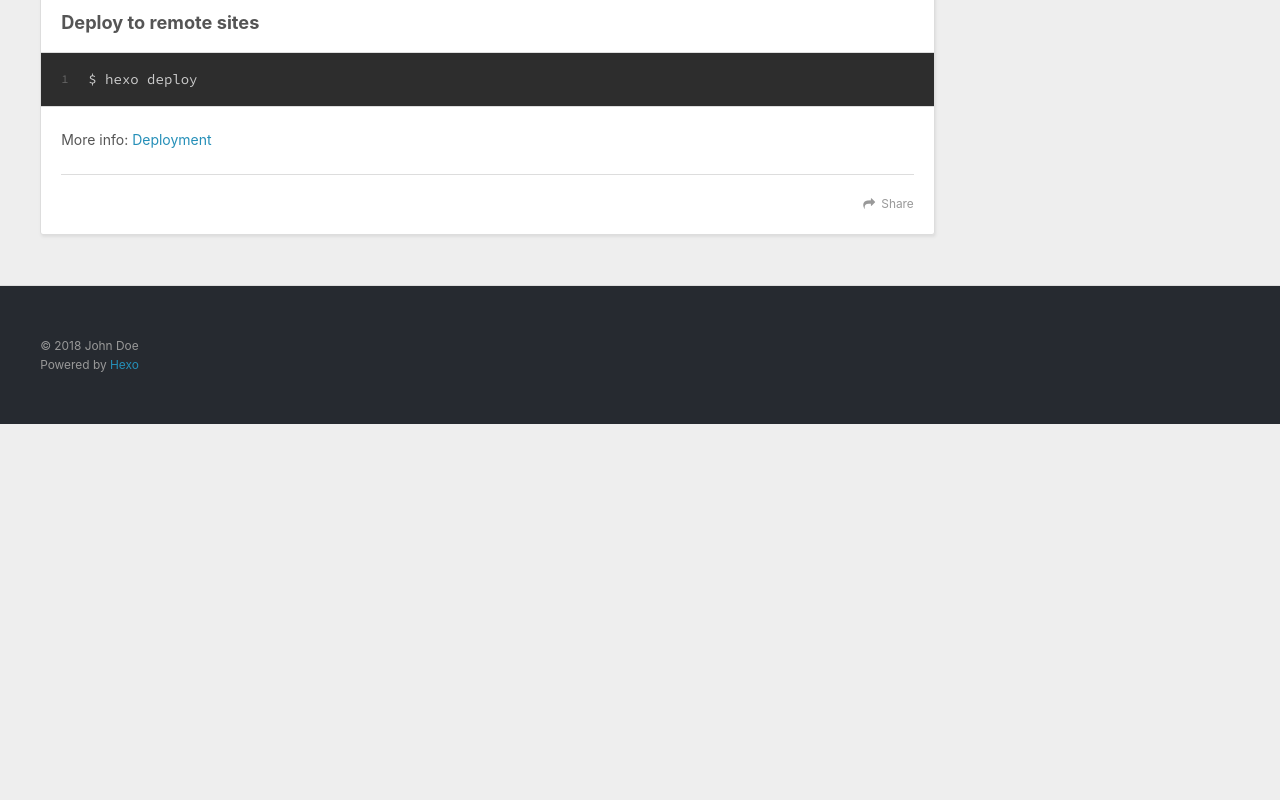
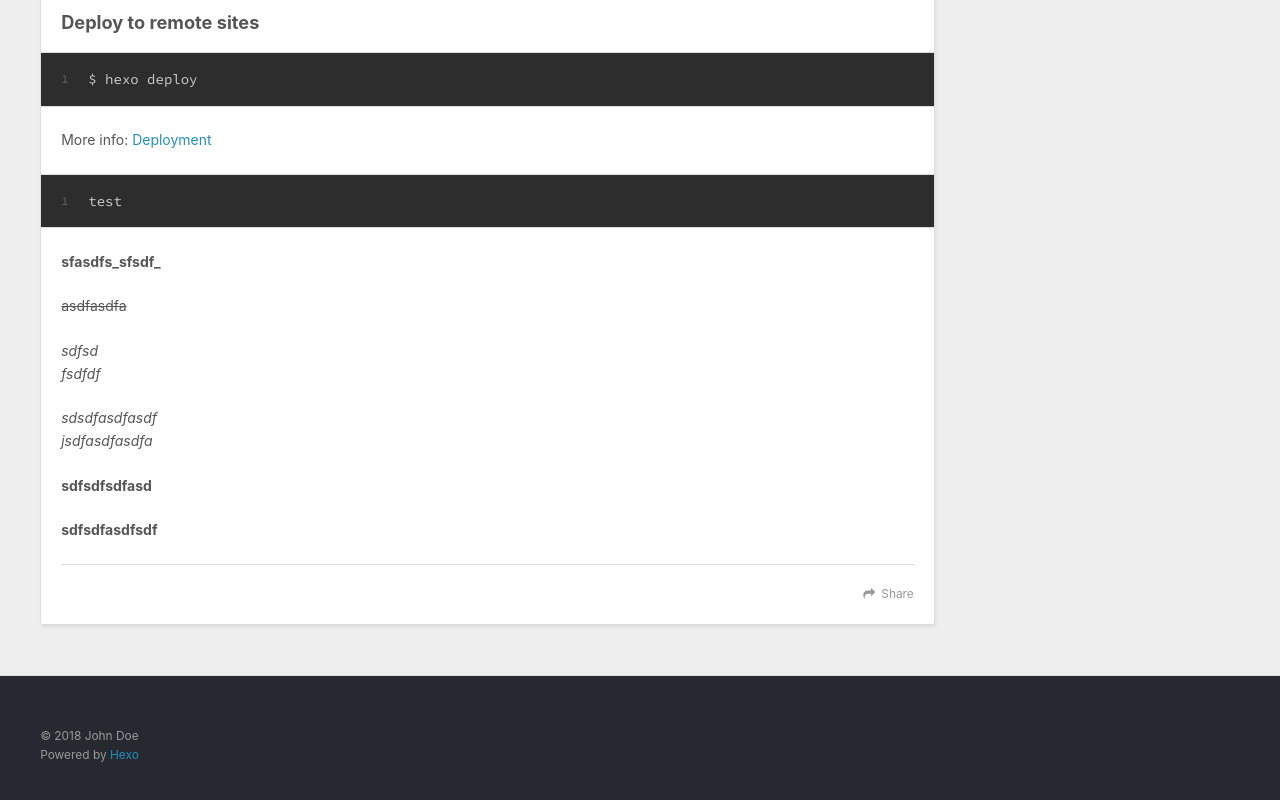
Before and after one commit to bianhaiming/bianhaiming.github.io, a plain HTML site: page 2018/12/03/hello-world/index.html in a window 1280 px wide. Shown: the part 1040-1840 px from the top of the page. Before the commit the page ends 1464 px from the top, so only its background shows below. Drawn offline with nearby package versions, Linux system fonts and the light colour scheme.

Commit message:
Site updated: 2018-12-04 20:27:09

```diff
--- a/2018/12/03/hello-world/index.html
+++ b/2018/12/03/hello-world/index.html
@@ -14,7 +14,7 @@
 <meta property="og:site_name" content="Hexo">
 <meta property="og:description" content="Welcome to Hexo! This is your very first post. Check documentation for more info. If you get any problems when using Hexo, you can find the answer in troubleshooting or you can ask me on GitHub. Quick">
 <meta property="og:locale" content="default">
-<meta property="og:updated_time" content="2018-12-03T12:17:59.871Z">
+<meta property="og:updated_time" content="2018-12-04T12:24:09.740Z">
 <meta name="twitter:card" content="summary">
 <meta name="twitter:title" content="Hello World">
 <meta name="twitter:description" content="Welcome to Hexo! This is your very first post. Check documentation for more info. If you get any problems when using Hexo, you can find the answer in troubleshooting or you can ask me on GitHub. Quick">
@@ -95,11 +95,18 @@
 <p>More info: <a href="https://hexo.io/docs/generating.html" target="_blank" rel="noopener">Generating</a></p>
 <h3 id="Deploy-to-remote-sites"><a href="#Deploy-to-remote-sites" class="headerlink" title="Deploy to remote sites"></a>Deploy to remote sites</h3><figure class="highlight bash"><table><tr><td class="gutter"><pre><span class="line">1</span><br></pre></td><td class="code"><pre><span class="line">$ hexo deploy</span><br></pre></td></tr></table></figure>
 <p>More info: <a href="https://hexo.io/docs/deployment.html" target="_blank" rel="noopener">Deployment</a></p>
+<figure class="highlight plain"><table><tr><td class="gutter"><pre><span class="line">1</span><br></pre></td><td class="code"><pre><span class="line">test</span><br></pre></td></tr></table></figure>
+<p><strong>sfasdfs_sfsdf_</strong></p>
+<p><del>asdfasdfa</del></p>
+<p><em>sdfsd</em><br><em>fsdfdf</em></p>
+<p><em>sdsdfasdfasdf</em><br><em>jsdfasdfasdfa</em></p>
+<p><strong>sdfsdfsdfasd</strong></p>
+<p><strong>sdfsdfasdfsdf</strong></p>
 
 
     </div>
     <footer class="article-footer">
-      <a data-url="http://yoursite.com/2018/12/03/hello-world/" data-id="cjp8aymck0000hwx2j8lf0q4k" class="article-share-link">Share</a>
+      <a data-url="http://yoursite.com/2018/12/03/hello-world/" data-id="cjp9pori20000n2x2cf363h91" class="article-share-link">Share</a>
 
 
     </footer>
```
Also changed, not shown: index.html (+8 -1 lines).
